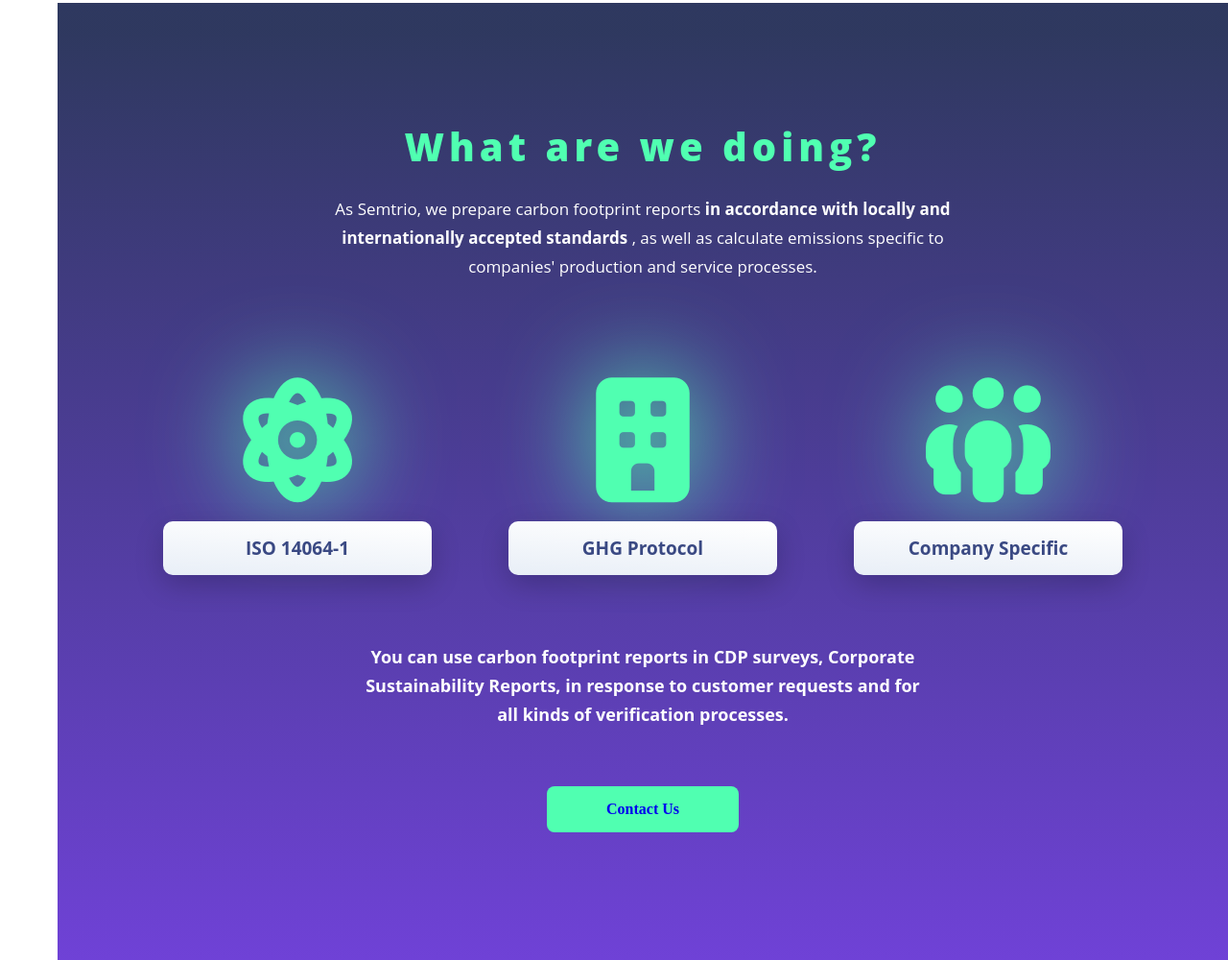
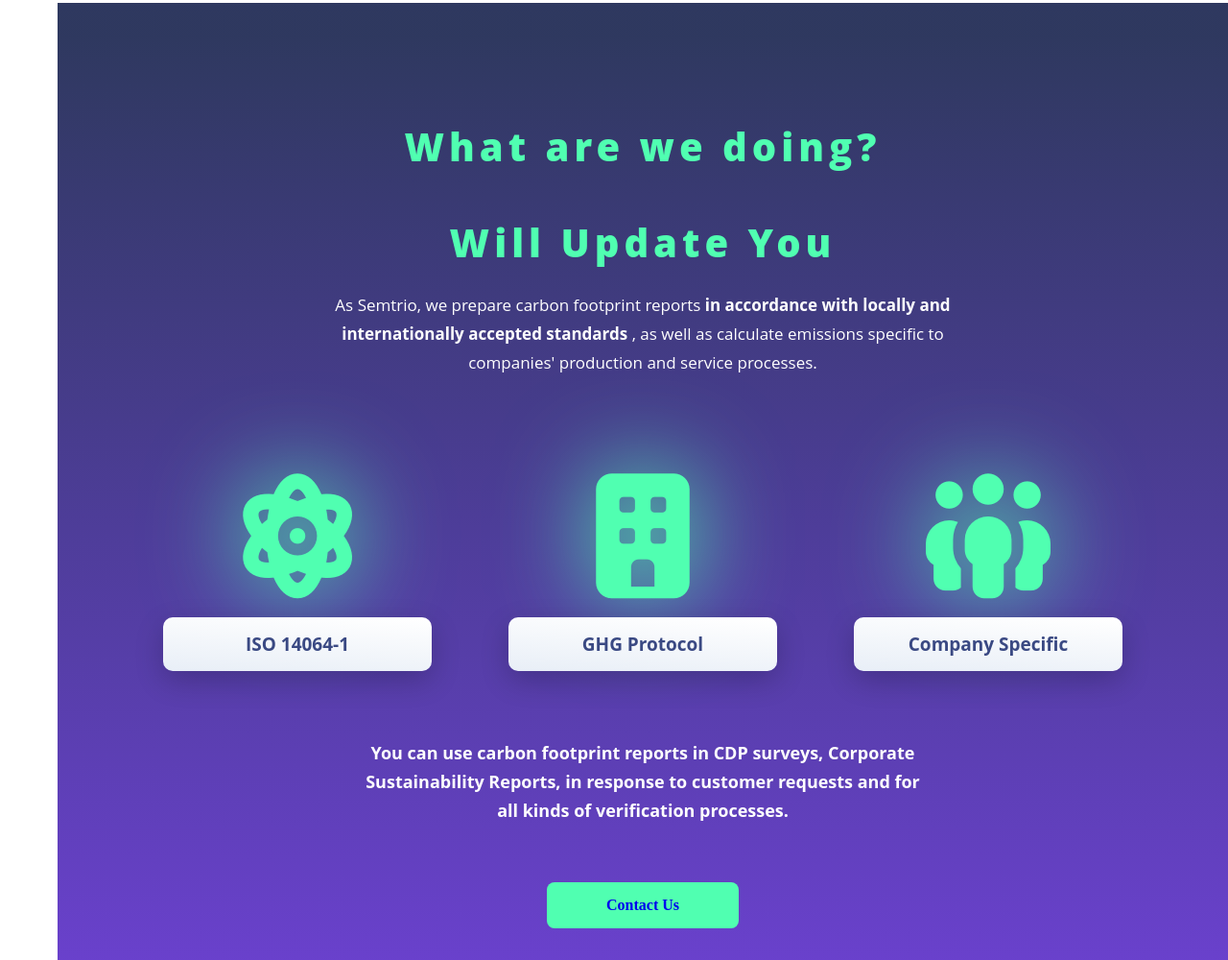
Before and after one commit to asmaaahmed07/CarbonFootpage, a plain HTML site: page index.html in a window 1280 px wide. Shown: the part 1048-2048 px from the top of the page at 96% size. Drawn offline with Linux system fonts and the light colour scheme.

Commit message:
change in index file

```diff
--- a/index.html
+++ b/index.html
@@ -98,6 +98,7 @@
         <div class="sectionone">
         <div class="main">
             <p class="title">What are we doing?</p>
+            <p class="title">Will Update You</p>
             <p class="text">As Semtrio, we prepare carbon footprint reports <span>in accordance with locally and internationally accepted standards</span>  , as well as calculate emissions specific to companies' production and service processes.</p>
         </div>
         <div class="mediasection wrapper">
```
